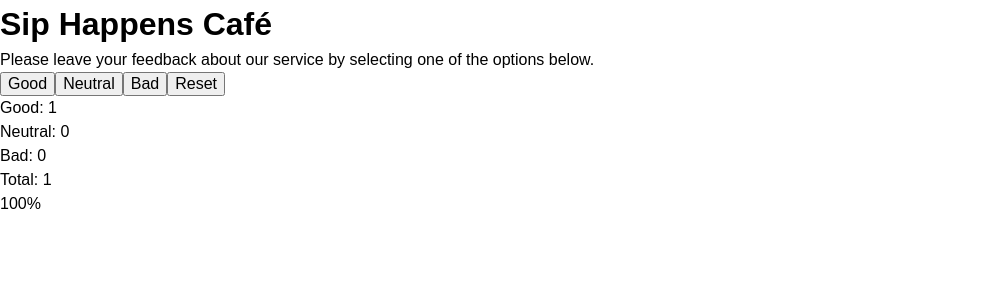
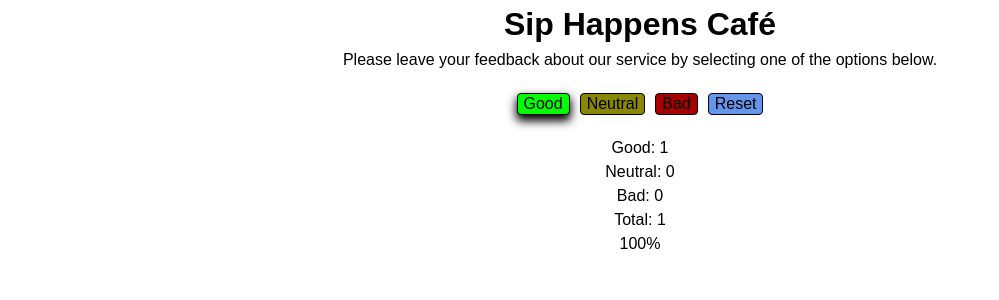
Before and after one commit to B0hdan2/goit-react-hw-02, a React (Vite) app: page / in a window 1280 px wide. Both pictures are taken after a click on the button "Good". Shown: the top 300 px of the page, without its empty margins (0-999 px from the left). Built offline with nearby package versions, Linux system fonts and the light colour scheme.

Commit message:
homework React-2

```diff
--- a/src/components/Options/Options.jsx
+++ b/src/components/Options/Options.jsx
@@ -1,11 +1,42 @@
-const Options = ({updateFeedback, totalFeedback}) => {
+import s from "./Options.module.css";
 
+const Options = ({ updateFeedback, totalFeedback }) => {
   return (
-    <div>
-      <button onClick={()=>{updateFeedback('good')}}>Good</button>
-      <button onClick={()=>{updateFeedback('neutral')}}>Neutral</button>
-      <button onClick={()=>{updateFeedback('bad')}}>Bad</button>
-      {totalFeedback > 0 && <button onClick={()=>{updateFeedback('reset')}}>Reset</button>}
+    <div className={s.Options}>
+      <button
+        className={s.good}
+        onClick={() => {
+          updateFeedback("good");
+        }}
+      >
+        Good
+      </button>
+      <button
+        className={s.neutral}
+        onClick={() => {
+          updateFeedback("neutral");
+        }}
+      >
+        Neutral
+      </button>
+      <button
+        className={s.bad}
+        onClick={() => {
+          updateFeedback("bad");
+        }}
+      >
+        Bad
+      </button>
+      {totalFeedback > 0 && (
+        <button
+          className={s.reset}
+          onClick={() => {
+            updateFeedback("reset");
+          }}
+        >
+          Reset
+        </button>
+      )}
     </div>
   );
 };
--- /dev/null
+++ b/src/components/Options/Options.module.css
@@ -0,0 +1,39 @@
+.Options {
+    margin-bottom: 20px;
+}
+
+.good {
+    background-color: green;
+}
+
+.good:hover,
+.good:focus {
+    background-color: rgb(0, 255, 0);
+}
+
+.neutral {
+    background-color: rgb(136, 136, 1);
+}
+
+.neutral:hover,
+.neutral:focus {
+    background-color: yellow;
+}
+
+.bad {
+    background-color: rgb(167, 0, 0);
+}
+
+.bad:hover,
+.bad:focus {
+    background-color: red;
+}
+
+.reset {
+    background-color: cornflowerblue;
+}
+
+.reset:hover,
+.reset:focus {
+    background-color: rgb(0, 238, 255);
+}
--- a/src/components/SipHappensCafe/SipHappensCafe.jsx
+++ b/src/components/SipHappensCafe/SipHappensCafe.jsx
@@ -1,6 +1,7 @@
+import s from "./SipHappensCafe.module.css";
 function SipHappensCafe() {
   return (
-    <div>
+    <div className={s.SipHappensCafe}>
       <h1>Sip Happens Café</h1>
       <p>
         Please leave your feedback about our service by selecting one of the
--- a/src/components/SipHappensCafe/SipHappensCafe.module.css
+++ b/src/components/SipHappensCafe/SipHappensCafe.module.css
@@ -0,0 +1,3 @@
+.SipHappensCafe {
+    margin-bottom: 20px;
+}
--- a/src/index.css
+++ b/src/index.css
@@ -1,6 +1,29 @@
 body {
+  display: flex;
+  flex-direction: column;
+  align-items: center;
   font-family: sans-serif;
   line-height: 1.5;
+}
+
+div {
+  text-align: center
+}
+
+button {
+  border: 1px solid black;
+  border-radius: 4px;
+}
+
+button:hover,
+button:focus {
+  cursor: pointer;
+
+  box-shadow: 0px 5px 10px 1px;
+}
+
+button:not(:last-child) {
+  margin-right: 10px;
 }
 
 h1,
```
Also changed, not shown: src/components/App.jsx (+9 -9 lines), src/main.jsx (+8 -8 lines).
